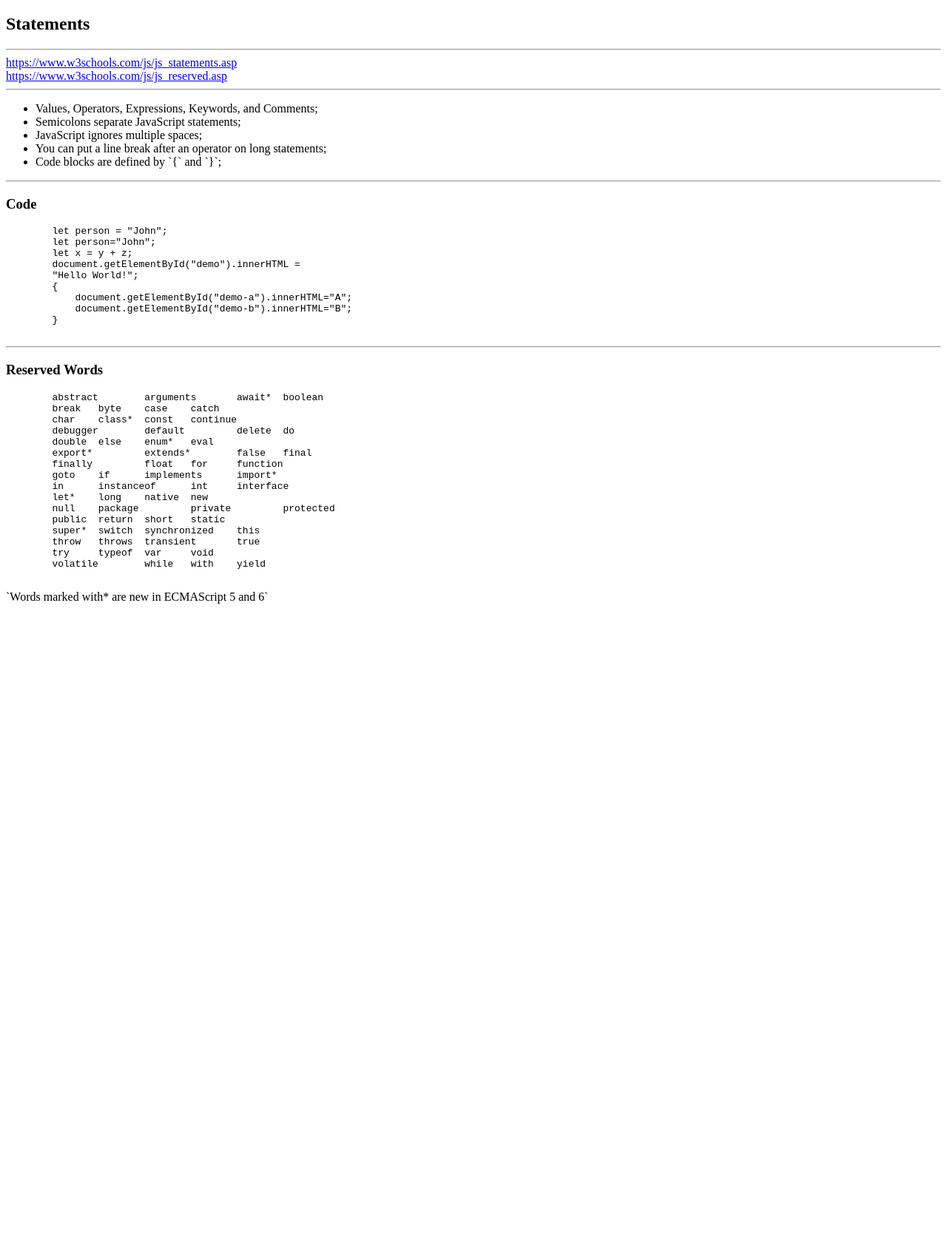
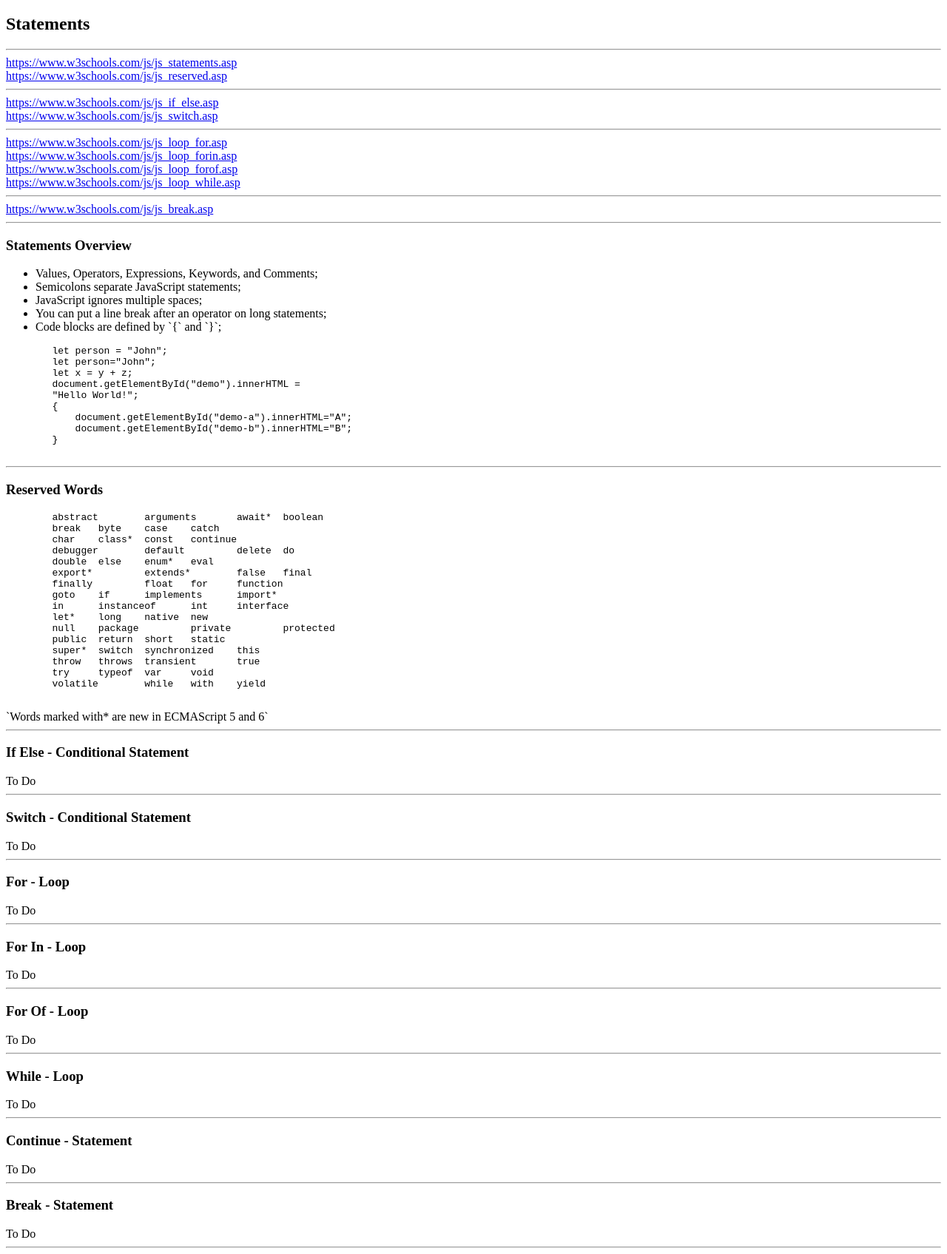
Before and after one commit to F4LK0N/playground-java-script, a plain HTML site: page statements.htm in a window 1280 px wide. Shown: the part 61-1756 px from the top of the page at 74% size. Before the commit the page ends 885 px from the top, so only its background shows below. Drawn offline with Linux system fonts and the light colour scheme.

Commit message:
Added References and ToDo Reminders

```diff
--- a/index.htm
+++ b/index.htm
@@ -7,27 +7,20 @@
     <a href='index.htm'><h1>JavaScript</h1></a>
     <hr>
 
+    <a href='overview.htm'>Overview</a><br>
     <a href='where-to.htm'>Where To</a><br>
+    <hr>
     <a href='output.htm'>Output</a><br>
     <a href='statements.htm'>Statements</a><br>
     <a href='syntax.htm'>Syntax</a><br>
     <hr>
-
     <a href='variables.htm'>Variables</a><br>
     <a href='operators.htm'>Operators</a><br>
     <a href='data-types.htm'>Data Types</a><br>
     <hr>
-
     <a href='functions.htm'>Functions</a><br>
     <a href='objects.htm'>Objects</a><br>
     <a href='events.htm'>Events</a><br>
     <hr>
-
-
-    <script src="js/main.js"></script>
-    <script src="js/01-output.js"></script>
-    <script src="js/04-variables.js"></script>
-    <script src="js/05-operators.js"></script>
-    <script src="js/09-functions.js"></script>
 </body>
 </html>
--- a/statements.htm
+++ b/statements.htm
@@ -8,10 +8,23 @@
     <h2>Statements</h2>
     <hr>
 
+
     <a href='https://www.w3schools.com/js/js_statements.asp'>https://www.w3schools.com/js/js_statements.asp</a><br>
     <a href='https://www.w3schools.com/js/js_reserved.asp'>https://www.w3schools.com/js/js_reserved.asp</a><br>
     <hr>
+    <a href='https://www.w3schools.com/js/js_if_else.asp'>https://www.w3schools.com/js/js_if_else.asp</a><br>
+    <a href='https://www.w3schools.com/js/js_switch.asp'>https://www.w3schools.com/js/js_switch.asp</a><br>
+    <hr>
+    <a href='https://www.w3schools.com/js/js_loop_for.asp'>https://www.w3schools.com/js/js_loop_for.asp</a><br>
+    <a href='https://www.w3schools.com/js/js_loop_forin.asp'>https://www.w3schools.com/js/js_loop_forin.asp</a><br>
+    <a href='https://www.w3schools.com/js/js_loop_forof.asp'>https://www.w3schools.com/js/js_loop_forof.asp</a><br>
+    <a href='https://www.w3schools.com/js/js_loop_while.asp'>https://www.w3schools.com/js/js_loop_while.asp</a><br>
+    <hr>
+    <a href='https://www.w3schools.com/js/js_break.asp'>https://www.w3schools.com/js/js_break.asp</a><br>
+    <hr>
 
+
+    <h3>Statements Overview</h3>
     <ul>
         <li>Values, Operators, Expressions, Keywords, and Comments;</li>
         <li>Semicolons separate JavaScript statements;</li>
@@ -19,9 +32,6 @@
         <li>You can put a line break after an operator on long statements;</li>
         <li>Code blocks are defined by `{` and `}`;</li>
     </ul>
-    <hr>
-
-    <h3>Code</h3>
     <pre>
         let person = "John";
         let person="John";
@@ -34,6 +44,7 @@
         }
     </pre>
     <hr>
+
 
     <h3>Reserved Words</h3>
     <pre>
@@ -55,6 +66,48 @@
         volatile 	while 	with 	yield
     </pre>
     `Words marked with* are new in ECMAScript 5 and 6`
+    <hr>
+
+
+    <h3>If Else - Conditional Statement</h3>
+    To Do
+    <hr>
+
+
+    <h3>Switch - Conditional Statement</h3>
+    To Do
+    <hr>
+
+
+    <h3>For - Loop</h3>
+    To Do
+    <hr>
+
+
+    <h3>For In - Loop</h3>
+    To Do
+    <hr>
+
+
+    <h3>For Of - Loop</h3>
+    To Do
+    <hr>
+
+
+    <h3>While - Loop</h3>
+    To Do
+    <hr>
+
+
+    <h3>Continue - Statement</h3>
+    To Do
+    <hr>
+
+
+    <h3>Break - Statement</h3>
+    To Do
+    <hr>
+
 
 </body>
 </html>
```
Also changed, not shown: data-types.htm (+9 -0 lines), operators.htm (+7 -0 lines), variables.htm (+6 -0 lines).
